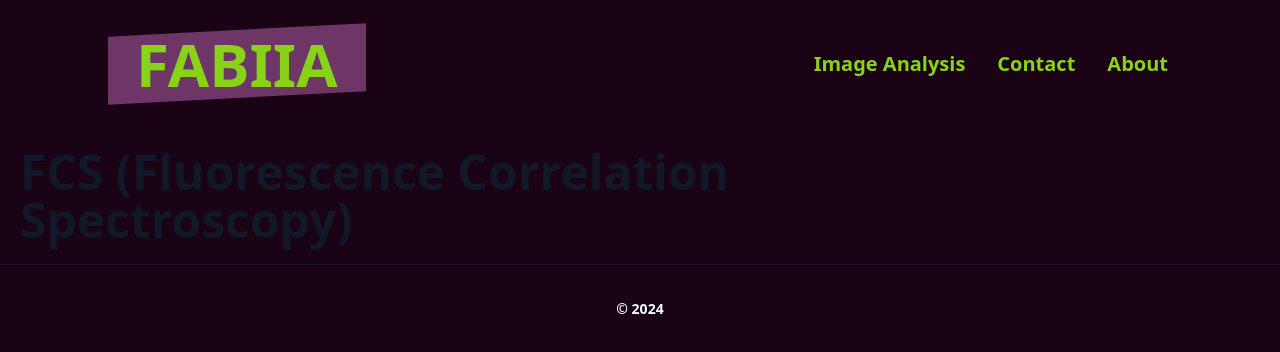
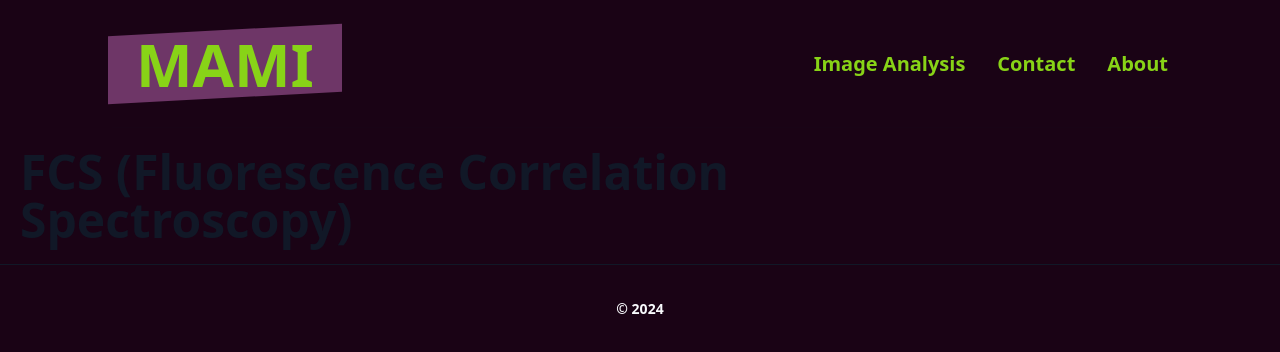
Before and after one commit to MFABIIA/mfabiia.github.io, an Eleventy site: page src/fcs.md in a window 1280 px wide. Built offline with nearby package versions, Linux system fonts and the light colour scheme; Eleventy itself is replaced by a stand-in of ours; files that its build step writes are made by us from their sources; what markdown-it-attrs would draw is missing.

Commit message:
Update header.njk

```diff
--- a/src/_includes/header.njk
+++ b/src/_includes/header.njk
@@ -3,11 +3,11 @@
         <div class="relative flex items-center py-[2.125rem]">
             <div class="absolute inset-x-0 bottom-0 h-px bg-slate-900/5"></div>
             <a class="flex-none text-slate-900 text-white" href="/">
-                <span class="sr-only">FABIIA</span>
+                <span class="sr-only">MAMI</span>
                 <h1 class="text-white text-6xl font-bold ">
                     <span
                         class="before:block before:absolute before:-inset-1 before:-skew-y-3 before:bg-cpl-logo-higlight relative inline-block">
-                        <span class="relative text-cpl-main p-6">FABIIA</span></span>
+                        <span class="relative text-cpl-main p-6">MAMI</span></span>
                 </h1>
             </a>
             <div class="ml-auto hidden lg:flex lg:items-center text-cpl-main text-xl">
```
